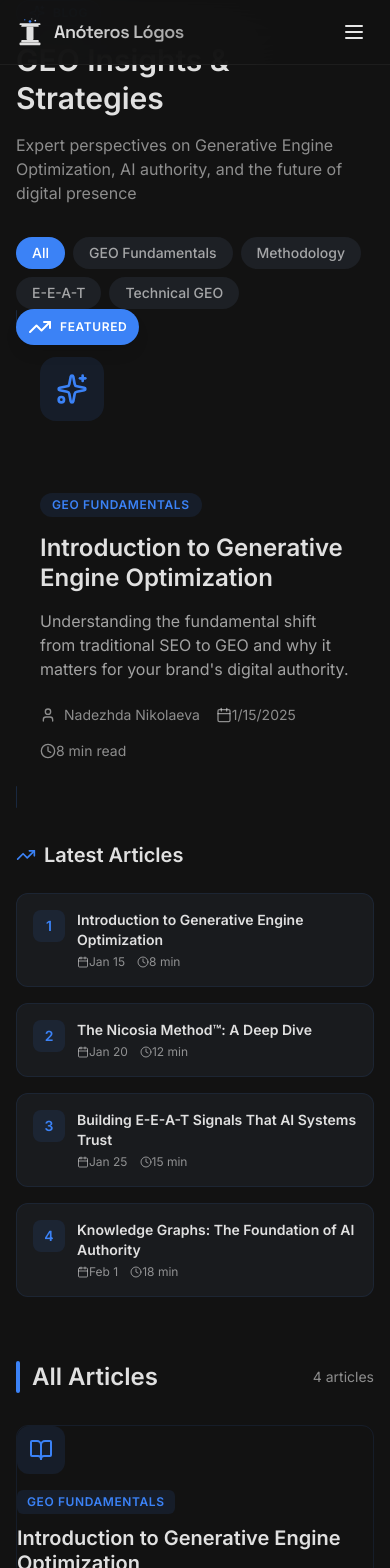
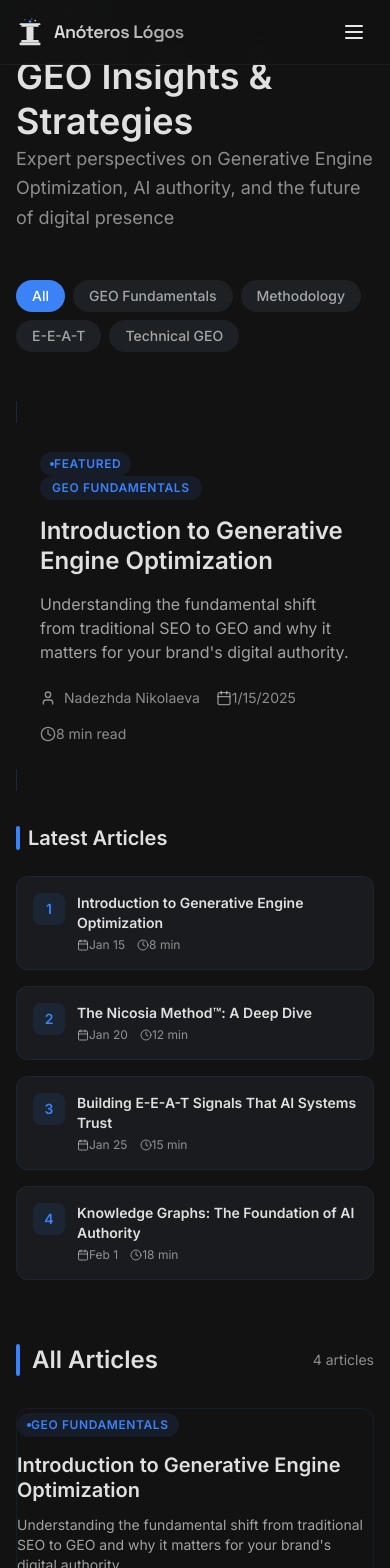
Before and after one commit to DelovoyMotiv/anteroslogos, a React (Vite) app: page /blog in a window 390 px wide. Shown: the top 1568 px of the page. Built offline with nearby package versions, Linux system fonts and the light colour scheme.

Commit message:
UX/UI improvements: increase padding, optimize spacing, refine icons and layout

```diff
--- a/pages/Blog.tsx
+++ b/pages/Blog.tsx
@@ -30,26 +30,24 @@ export default function Blog() {
         onContactClick={() => navigate('/')}
       />
       {/* Main Content */}
-      <div className="pt-28 sm:pt-32 md:pt-36 pb-16">
+      <div className="pt-32 sm:pt-36 md:pt-40 lg:pt-44 pb-16">
         <div className="max-w-7xl mx-auto px-4 sm:px-6 lg:px-8">
           {/* Page Header */}
-          <div className="mb-8 sm:mb-10">
-            <div className="flex items-center gap-3 mb-4">
-              <div className="flex items-center gap-2 px-3 py-1 bg-brand-accent/10 border border-brand-accent/30 rounded-full">
-                <Sparkles className="w-4 h-4 text-brand-accent" />
-                <span className="text-xs font-semibold text-brand-accent uppercase tracking-wider">Blog</span>
-              </div>
+          <div className="mb-12 sm:mb-14">
+            <div className="inline-flex items-center gap-2 px-3 py-1.5 bg-brand-accent/5 border border-brand-accent/20 rounded-full mb-6">
+              <div className="w-1.5 h-1.5 rounded-full bg-brand-accent animate-pulse"></div>
+              <span className="text-xs font-semibold text-brand-accent uppercase tracking-wider">Blog</span>
             </div>
-            <h1 className="text-3xl sm:text-4xl md:text-5xl lg:text-6xl font-bold text-brand-text mb-4 leading-tight">
+            <h1 className="text-4xl sm:text-5xl md:text-6xl font-bold text-brand-text mb-5 leading-tight">
               GEO Insights & Strategies
             </h1>
-            <p className="text-base sm:text-lg md:text-xl text-brand-text/60 max-w-3xl">
+            <p className="text-lg sm:text-xl text-brand-text/60 max-w-3xl leading-relaxed">
               Expert perspectives on Generative Engine Optimization, AI authority, and the future of digital presence
             </p>
           </div>
 
           {/* Category Filter */}
-          <div className="flex flex-wrap gap-2 sm:gap-3 mb-10 sm:mb-12">
+          <div className="flex flex-wrap gap-2 sm:gap-3 mb-12 sm:mb-16">
             {categories.map(category => (
               <button
                 key={category}
@@ -75,22 +73,12 @@ export default function Blog() {
                     to={`/blog/${featuredPosts[0].slug}`}
                     className="group relative bg-gradient-to-br from-brand-secondary/40 to-brand-secondary/20 rounded-2xl overflow-hidden border border-brand-accent/20 hover:border-brand-accent/40 transition-all duration-300 hover:shadow-2xl hover:shadow-brand-accent/10"
                   >
-                    {/* Featured Badge */}
-                    <div className="absolute top-6 right-6 z-10">
-                      <div className="flex items-center gap-2 px-3 py-1.5 bg-brand-accent backdrop-blur-sm rounded-full shadow-lg">
-                        <TrendingUp className="w-3.5 h-3.5 text-white" />
-                        <span className="text-xs font-bold text-white uppercase tracking-wider">Featured</span>
+                    <div className="p-6 sm:p-8">
+                      {/* Featured Badge */}
+                      <div className="inline-flex items-center gap-1.5 px-2.5 py-1 bg-brand-accent/10 rounded-full mb-5">
+                        <div className="w-1 h-1 rounded-full bg-brand-accent"></div>
+                        <span className="text-xs font-bold text-brand-accent uppercase tracking-wider">Featured</span>
                       </div>
-                    </div>
-
-                    {/* Icon Header */}
-                    <div className="p-6 sm:p-8 pb-0">
-                      <div className="w-16 h-16 bg-brand-accent/10 rounded-2xl flex items-center justify-center mb-6">
-                        <Sparkles className="w-8 h-8 text-brand-accent" />
-                      </div>
-                    </div>
-
-                    <div className="p-6 sm:p-8 pt-0">
                       <div className="flex items-center gap-2 mb-4">
                         <span className="px-3 py-1 bg-brand-accent/10 text-brand-accent text-xs font-semibold rounded-full uppercase tracking-wider">
                           {featuredPosts[0].category}
@@ -122,10 +110,12 @@ export default function Blog() {
 
                 {/* Sidebar - Recent Posts */}
                 <div className="lg:col-span-1">
-                  <h3 className="text-xl font-bold text-brand-text mb-6 flex items-center gap-2">
-                    <TrendingUp className="w-5 h-5 text-brand-accent" />
-                    Latest Articles
-                  </h3>
+                  <div className="flex items-center gap-2 mb-6">
+                    <div className="w-1 h-6 bg-brand-accent rounded-full"></div>
+                    <h3 className="text-xl font-bold text-brand-text">
+                      Latest Articles
+                    </h3>
+                  </div>
                   <div className="space-y-4">
                     {filteredPosts.slice(0, 4).map((post, idx) => (
                       <Link
@@ -172,7 +162,7 @@ export default function Blog() {
                 {filteredPosts.length} {filteredPosts.length === 1 ? 'article' : 'articles'}
               </span>
             </div>
-            <div className="grid md:grid-cols-2 gap-6">
+            <div className="grid sm:grid-cols-2 lg:grid-cols-3 gap-6">
               {filteredPosts.map(post => (
                 <Link
                   key={post.slug}
@@ -180,12 +170,10 @@ export default function Blog() {
                   className="group relative bg-gradient-to-br from-brand-secondary/30 to-brand-secondary/10 rounded-xl overflow-hidden border border-brand-accent/10 hover:border-brand-accent/30 hover:shadow-xl hover:shadow-brand-accent/5 transition-all duration-300"
                 >
                   <div className="p-5 sm:p-6">
-                    {/* Category Icon */}
-                    <div className="w-12 h-12 bg-brand-accent/10 rounded-xl flex items-center justify-center mb-4">
-                      <BookOpen className="w-6 h-6 text-brand-accent" />
-                    </div>
-                    <div className="flex items-center gap-2 mb-3">
-                      <span className="px-2.5 py-1 bg-brand-accent/10 text-brand-accent text-xs font-semibold rounded-md uppercase tracking-wider">
+                    {/* Category Indicator */}
+                    <div className="inline-flex items-center gap-1.5 px-2.5 py-1 bg-brand-accent/10 rounded-full mb-4">
+                      <div className="w-1 h-1 rounded-full bg-brand-accent"></div>
+                      <span className="text-xs font-semibold text-brand-accent uppercase tracking-wider">
                         {post.category}
                       </span>
                     </div>
@@ -225,7 +213,7 @@ export default function Blog() {
                     )}
                   </div>
                   <div className="absolute top-4 right-4 opacity-0 group-hover:opacity-100 transition-opacity">
-                    <ArrowRight className="w-5 h-5 text-brand-accent" />
+                    <ArrowRight className="w-4 h-4 text-brand-accent" />
                   </div>
                 </Link>
               ))}
```
